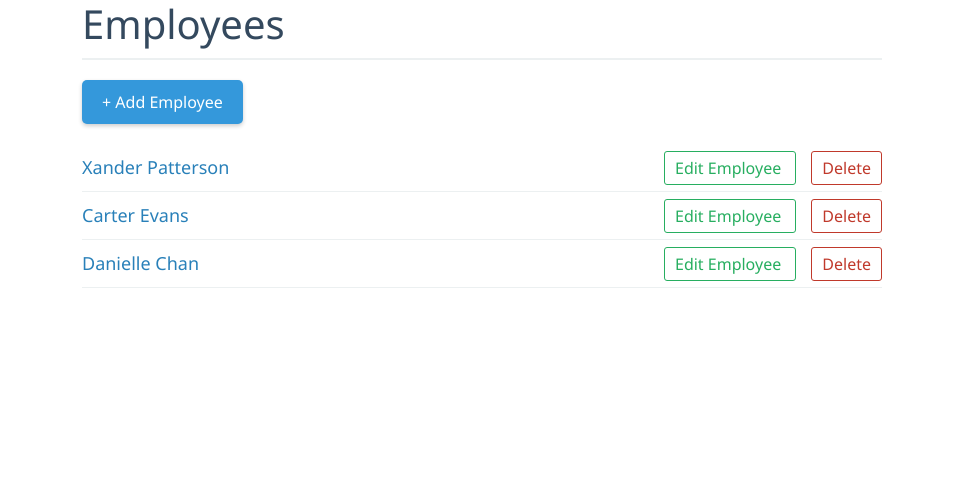
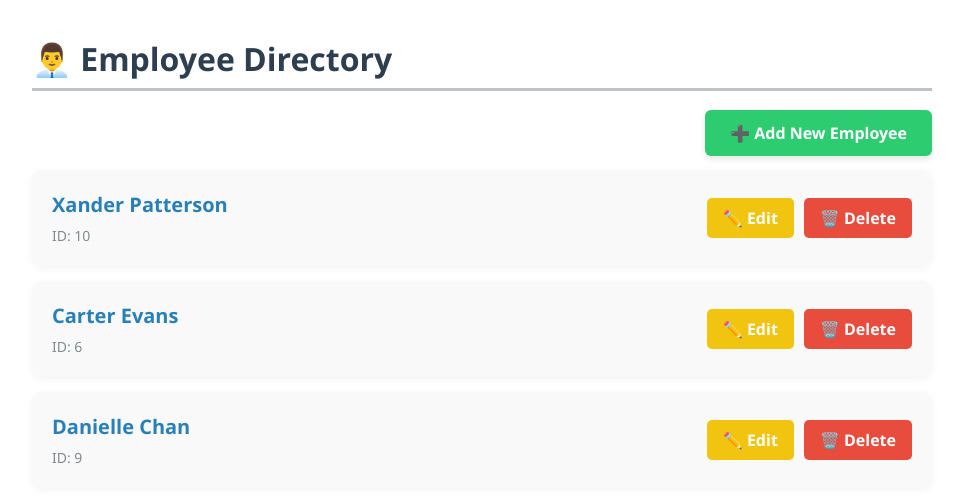
Before and after one commit to shubham637/Employee_CRUD_Intern, a Django app: page / in a window 1280 px wide. Shown: the top 503 px of the page, without its empty margins (158-1121 px from the left). Run offline with Django 4.2, Linux system fonts and the light colour scheme; data comes from the database, SQL or seed files in the repository.

Commit message:
list change

```diff
--- a/Templates/employee_list.html
+++ b/Templates/employee_list.html
@@ -1,32 +1,43 @@
 {% extends 'base.html' %}
 
 {% block content %}
+<div style="max-width: 900px; margin: 40px auto; font-family: 'Segoe UI', Tahoma, Geneva, Verdana, sans-serif; color: #2c3e50;">
+    <h1 style="font-size: 32px; font-weight: bold; color: #2c3e50; border-bottom: 3px solid #bdc3c7; padding-bottom: 10px; margin-bottom: 30px;">
+        👨‍💼 Employee Directory
+    </h1>
 
-<div style="max-width: 800px; margin: 0 auto; font-family: 'Segoe UI', Tahoma, Geneva, Verdana, sans-serif; color: #333;">
-    <h1 style="color: #34495e; border-bottom: 2px solid #ecf0f1; padding-bottom: 10px; margin-bottom: 20px;">Employees</h1>
+    <div style="text-align: right; margin-bottom: 25px;">
+        <a href="{% url 'employee_create' %}"
+           style="padding: 12px 25px; background-color: #2ecc71; color: white; text-decoration: none; border-radius: 6px; font-weight: bold; box-shadow: 0 3px 6px rgba(0,0,0,0.1); transition: background-color 0.3s;">
+           ➕ Add New Employee
+        </a>
+    </div>
 
-    <a href="{% url 'employee_create' %}"
-       style="display: inline-block; margin-bottom: 20px; padding: 10px 20px; background-color: #3498db; color: white; text-decoration: none; border-radius: 5px; box-shadow: 0 2px 4px rgba(0, 0, 0, 0.2);">
-       + Add Employee
-    </a>
     <ul style="list-style-type: none; padding: 0;">
         {% for employee in employees %}
-            <li style="display: flex; align-items: center; justify-content: space-between; padding: 10px 0; border-bottom: 1px solid #ecf0f1;">
-                <div style="flex: 1;">
-                    <a href="{% url 'employee_detail' employee.pk %}" style="color: #2980b9; text-decoration: none; font-size: 18px;">
+            <li style="display: flex; align-items: center; justify-content: space-between; background: #f9f9f9; margin-bottom: 15px; padding: 20px; border-radius: 10px; box-shadow: 0 2px 8px rgba(0, 0, 0, 0.05); transition: transform 0.2s;">
+                <div>
+                    <a href="{% url 'employee_detail' employee.pk %}"
+                       style="font-size: 20px; font-weight: 600; color: #2980b9; text-decoration: none;">
                         {{ employee.first_name }} {{ employee.last_name }}
                     </a>
+                    <p style="margin: 5px 0 0; font-size: 14px; color: #7f8c8d;">ID: {{ employee.id }}</p>
                 </div>
-                <div>
+
+                <div style="display: flex; gap: 10px;">
                     <a href="{% url 'employee_update' employee.pk %}"
-                       style="margin-right: 15px; color: #27ae60; text-decoration: none; padding: 5px 10px; border: 1px solid #27ae60; border-radius: 3px;">
-                       Edit Employee
+                       style="padding: 8px 16px; background-color: #f1c40f; color: white; text-decoration: none; border-radius: 5px; font-weight: bold; transition: background-color 0.3s;">
+                       ✏️ Edit
                     </a>
                     <a href="{% url 'employee_delete' employee.pk %}"
-                       style="color: #c0392b; text-decoration: none; padding: 5px 10px; border: 1px solid #c0392b; border-radius: 3px;">
-                       Delete
+                       style="padding: 8px 16px; background-color: #e74c3c; color: white; text-decoration: none; border-radius: 5px; font-weight: bold; transition: background-color 0.3s;">
+                       🗑️ Delete
                     </a>
                 </div>
+            </li>
+        {% empty %}
+            <li style="padding: 20px; background-color: #fefefe; border: 1px dashed #ccc; border-radius: 8px; text-align: center;">
+                No employees found. Please add some.
             </li>
         {% endfor %}
     </ul>
```
